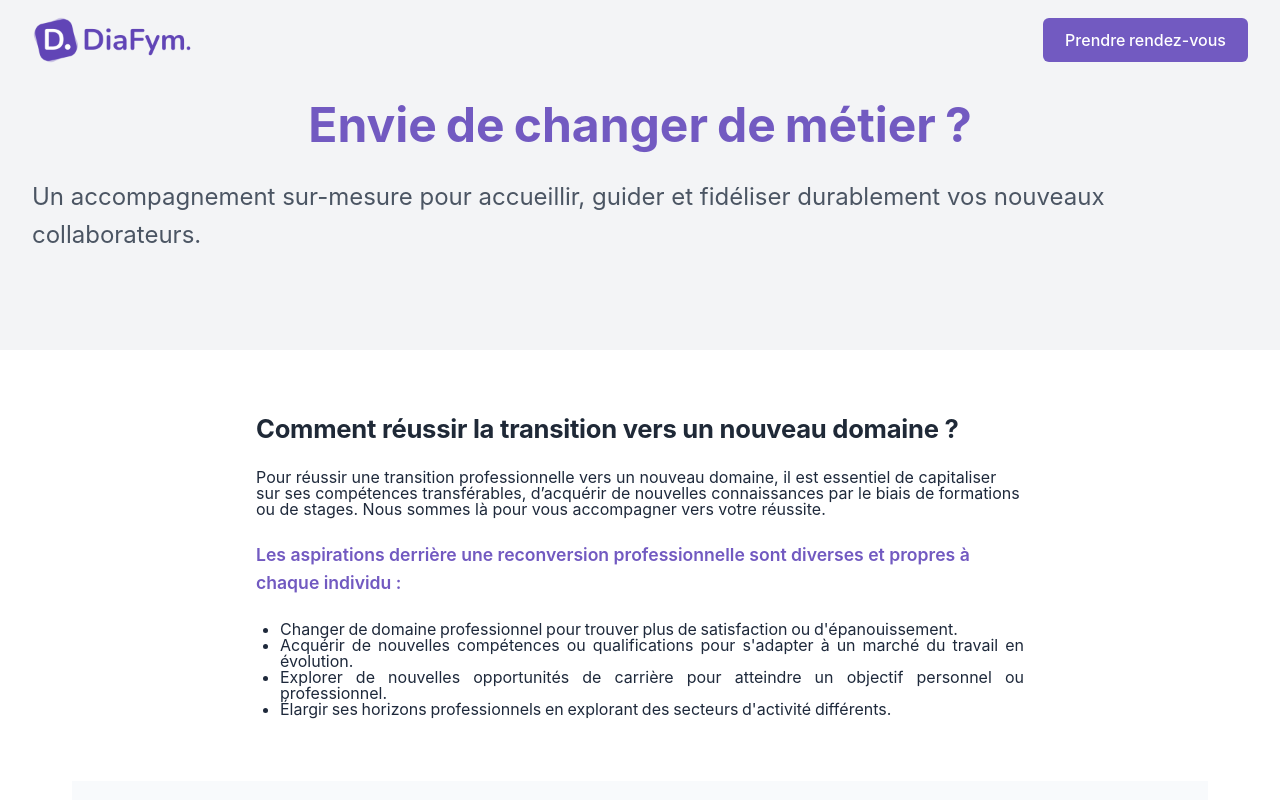
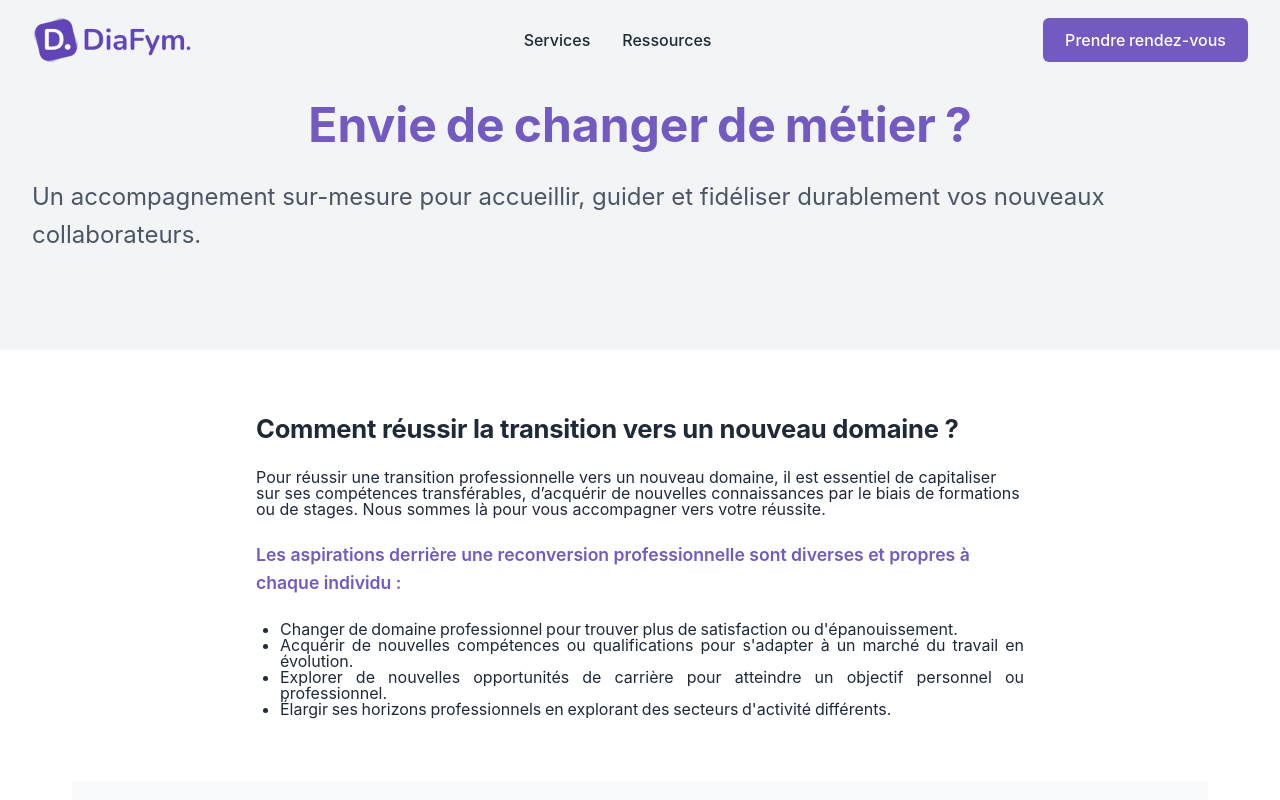
Before and after one commit to dblandintwelv/diafym_website, a React (Vite) app: page /reconversion in a window 1280 px wide. Shown: the top 800 px of the page. Built offline with nearby package versions, Linux system fonts and the light colour scheme.

Commit message:
menu fixed

```diff
--- a/src/components/Header/Header.css
+++ b/src/components/Header/Header.css
@@ -43,6 +43,16 @@
 
 .nav-menu {
   margin: 0 auto;
+}
+
+/* Desktop : nav toujours visible dans le header */
+.nav-menu-desktop {
+  display: flex;
+  align-items: center;
+}
+
+.nav-menu-mobile {
+  display: none; /* géré par media query et .open */
 }
 
 .nav-menu ul {
@@ -154,6 +164,10 @@
     z-index: 10001 !important; /* Au-dessus du panneau Portal */
   }
 
+  .nav-menu-desktop {
+    display: none !important;
+  }
+
   .header {
     height: 70px;
     background-color: white;
@@ -171,7 +185,11 @@
     height: 75px;
   }
 
-  .nav-menu {
+  .nav-menu-mobile {
+    display: flex;
+  }
+
+  .nav-menu.nav-menu-mobile {
     position: fixed;
     top: 0;
     bottom: 0;
@@ -726,38 +744,16 @@
     display: block;
   }
 
-  .nav-menu {
-    position: fixed;
-    top: 0;
-    bottom: 0;
-    right: -100%;
-    width: 80%;
-    max-width: 400px;
-    height: 100vh;
-    min-height: 100vh;
-    max-height: 100vh;
-    background: #ffffff;
-    padding: 6rem 2rem 2rem;
-    margin: 0;
-    transition: right 0.3s ease;
-    box-shadow: -2px 0 4px rgba(0, 0, 0, 0.1);
-    display: flex;
-    flex-direction: column;
-    z-index: 999; /* Sous le header (10001) et le burger-menu (10001) */
-    overflow-y: auto;
-    box-sizing: border-box;
-  }
-
-  .nav-menu.open {
+  .nav-menu.nav-menu-mobile.open {
     right: 0;
   }
 
-  .nav-menu ul {
+  .nav-menu.nav-menu-mobile ul {
     flex-direction: column;
     gap: 1.5rem;
   }
 
-  .nav-menu a:not(.dropdown-button) {
+  .nav-menu.nav-menu-mobile a:not(.dropdown-button) {
     font-size: 1.1rem !important;
     font-weight: 300 !important;
     display: block;
--- a/src/components/Header/Header.jsx
+++ b/src/components/Header/Header.jsx
@@ -60,6 +60,59 @@ const Header = () => {
           <img src="/assets/Logo-Diafym.png" alt="Diafym-RH Logo" />
         </Link>
 
+        {/* Navigation desktop : toujours visible sur grand écran */}
+        <nav className="nav-menu nav-menu-desktop" ref={dropdownRef}>
+          <ul>
+            <li className="products-dropdown">
+              <div className="dropdown-wrapper">
+                <button
+                  className="dropdown-button"
+                  onClick={handleProductsClick}
+                >
+                  Services
+                </button>
+                {isProductsOpen && (
+                  <div className="dropdown-content">
+                    <div className="dropdown-section">
+                      <h4>Métiers</h4>
+                      <ul>
+                        <li><Link to="/recrutement">Recrutement</Link></li>
+                        <li><Link to="/integration">Intégration</Link></li>
+                        <li><Link to="/reconversion">Reconversion professionnelle</Link></li>
+                      </ul>
+                    </div>
+                    <div className="dropdown-section">
+                      <h4>Formation</h4>
+                      <ul>
+                        <li><Link to="/formations">Nos formations</Link></li>
+                      </ul>
+                    </div>
+                  </div>
+                )}
+              </div>
+            </li>
+            <li className="resources-dropdown">
+              <div className="dropdown-wrapper">
+                <button
+                  className="dropdown-button"
+                  onClick={handleResourcesClick}
+                >
+                  Ressources
+                </button>
+                {isResourcesOpen && (
+                  <div className="dropdown-content">
+                    <div className="dropdown-section">
+                      <ul>
+                        <li><Link to="/ressources/contact">Contact</Link></li>
+                      </ul>
+                    </div>
+                  </div>
+                )}
+              </div>
+            </li>
+          </ul>
+        </nav>
+
         <button
           key={key}
           className={`burger-menu ${isMenuOpen ? 'open' : ''}`}
@@ -71,8 +124,9 @@ const Header = () => {
           <span></span>
         </button>
 
+        {/* Navigation mobile : panneau latéral (portal) */}
         {isMenuOpen && createPortal(
-          <nav className={`nav-menu ${isMenuOpen ? 'open' : ''}`} ref={dropdownRef}>
+          <nav className={`nav-menu nav-menu-mobile ${isMenuOpen ? 'open' : ''}`}>
             <ul>
               <li className="products-dropdown">
                 <div className="dropdown-wrapper">
@@ -114,11 +168,6 @@ const Header = () => {
                     <div className="dropdown-content">
                       <div className="dropdown-section">
                         <ul>
-                          {/*
-                          <li><Link to="/ressources/tarifs" onClick={toggleMenu}>Notre offre</Link></li>
-                          <li><Link to="/ressources/cas-client" onClick={toggleMenu}>Cas clients</Link></li>
-                          <li><a href="https://blog.diafym-rh.fr/blog-de-diafym-rh" target="_blank" rel="noopener noreferrer" onClick={toggleMenu}>Blog</a></li>
-                          */}
                           <li><Link to="/ressources/contact" onClick={toggleMenu}>Contact</Link></li>
                         </ul>
                       </div>
```
